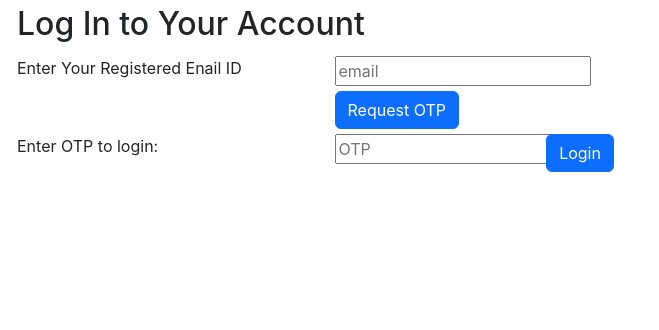
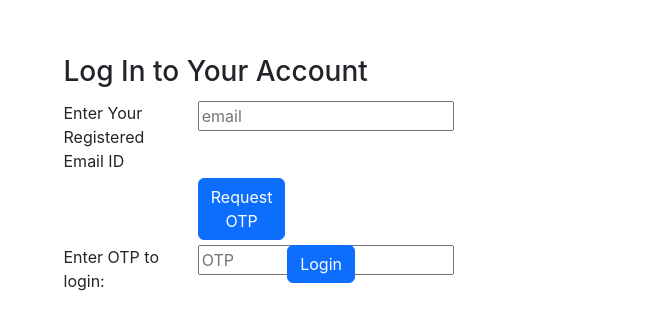
Before and after one commit to hkopuri0905/UniqueERPWeb, a React (Create React App) app: page / in a window 1280 px wide. Shown: the top 330 px of the page, without its empty margins (0-659 px from the left). Built offline with nearby package versions, Linux system fonts and the light colour scheme.

Commit message:
setting login

```diff
--- a/src/App.css
+++ b/src/App.css
@@ -12,7 +12,16 @@
   align-items: center;
 }
 
-
+.login_page {
+    display: grid;
+    place-items: center;
+    height: 100vh;
+    grid-template-columns: 1fr 1fr;
+  grid-template-rows: 1fr 1fr;
+  }
+#login-button {
+  height: 100px;
+}
 #fntextbox:hover {
   background-color: black;
   cursor: help;
--- a/src/Components/Login/Login.jsx
+++ b/src/Components/Login/Login.jsx
@@ -74,13 +74,13 @@ export default function Login() {
   }, [display]);
 
   return (
-    <div>
+    <div class ="login_page">
       <div>
         {!userLoggedin && (
           <div>
-            <Row > <h2> Log In to Your Account </h2></Row>
+            <Row > <h3> Log In to Your Account </h3></Row>
             <Row>
-              <Col md={3}> Enter Your Registered Enail ID</Col>
+              <Col md={3}> Enter Your Registered Email ID</Col>
               <Col md={2}>
                 <input type="text" placeholder="email" value={userEmail} onChange={changeUserEmail} />
               </Col>
@@ -95,8 +95,8 @@ export default function Login() {
               <Col md={2}>
                 <input type="text" placeholder="OTP" value={OTP} onChange={changeOTP} />
               </Col>
-              <Col md={1}>
-                <Button type="submit" onClick={() => login()}> Login </Button>
+              <Col id = "login-button" md={1}>
+                <Button type="submit"  onClick={() => login()}> Login </Button>
               </Col></Row>
           </div>)}
       </div>
```
